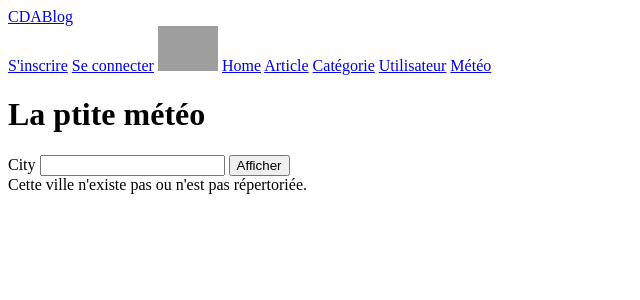
After one commit to Camille-Durand/CDABlog, a Symfony app: template templates/weather/city.html.twig in a window 1280 px wide. The commit adds this page. Shown: the top 300 px of the page, without its empty margins (0-640 px from the left). Run offline with Twig, Linux system fonts and the light colour scheme; the template is opened without the code that fills it, so the values that code supplies are empty; form fields are guessed from the names that the template uses; some libraries are stand-ins or nearby versions; grey boxes are pictures that could not be loaded.

Commit message:
Ajout choix de la ville Weather

```diff
--- a/composer.json
+++ b/composer.json
@@ -15,6 +15,7 @@
         "fakerphp/faker": "^1.23",
         "nelmio/cors-bundle": "^2.4",
         "phpdocumentor/reflection-docblock": "^5.3",
+        "phpmailer/phpmailer": "^6.9",
         "phpstan/phpdoc-parser": "^1.26",
         "symfony/asset": "6.4.*",
         "symfony/asset-mapper": "6.4.*",
--- a/importmap.php
+++ b/importmap.php
@@ -10,8 +10,6 @@
  *     be used as an "entrypoint" (and passed to the importmap() Twig function).
  *
  * The "importmap:require" command can be used to add new entries to this file.
- *
- * This file has been auto-generated by the importmap commands.
  */
 return [
     'app' => [
@@ -24,7 +22,7 @@ return [
     '@symfony/stimulus-bundle' => [
         'path' => './vendor/symfony/stimulus-bundle/assets/dist/loader.js',
     ],
-    /*'@hotwired/turbo' => [
+    '@hotwired/turbo' => [
         'version' => '7.3.0',
-    ],*/
+    ],
 ];
--- a/templates/header.html.twig
+++ b/templates/header.html.twig
@@ -23,7 +23,7 @@
                     <a class="font-medium text-white hover:text-gray-400 dark:text-gray-400 dark:hover:text-gray-500 dark:focus:outline-none dark:focus:ring-1 dark:focus:ring-gray-600" href="/article/add">Article</a>
                     <a class="font-medium text-white hover:text-gray-400 dark:text-gray-400 dark:hover:text-gray-500 dark:focus:outline-none dark:focus:ring-1 dark:focus:ring-gray-600" href="/category/add">Catégorie</a>
                     <a class="font-medium text-white hover:text-gray-400 dark:text-gray-400 dark:hover:text-gray-500 dark:focus:outline-none dark:focus:ring-1 dark:focus:ring-gray-600" href="/user/add">Utilisateur</a>
-                    <a class="font-medium text-white hover:text-gray-400 dark:text-gray-400 dark:hover:text-gray-500 dark:focus:outline-none dark:focus:ring-1 dark:focus:ring-gray-600" href="/weather">Météo</a>
+                    <a class="font-medium text-white hover:text-gray-400 dark:text-gray-400 dark:hover:text-gray-500 dark:focus:outline-none dark:focus:ring-1 dark:focus:ring-gray-600" href="/weather/city">Météo</a>
                 </div>
             </nav>
           </header>
--- /dev/null
+++ b/templates/weather/city.html.twig
@@ -0,0 +1,50 @@
+{% extends 'header.html.twig' %}
+
+{% block title %}La ptite météo{% endblock %}
+
+{% block body %}
+    <div class = "p-4 grid grid-cols-1 gap-4 text-center">
+        <h1 class="mb-4 text-4xl font-extrabold leading-none tracking-tight text-gray-900 md:text:4xl lg:text-4xl dark:text-white">La ptite météo</h1>
+        <div class="flex justify-center items-center">
+            {{form_start(form)}}
+                {{form_label(form.city)}}
+                {{form_widget(form.city)}}
+                {{form_errors(form.city)}}
+                {{form_rest(form)}}
+                <input type="submit" value="Afficher" class="relative inline-flex items-center justify-center p-0.5 px-5 py-2.5 overflow-hidden text-sm font-medium text-gray-900 rounded-lg group bg-gradient-to-br from-purple-600 to-blue-500 group-hover:from-purple-600 group-hover:to-blue-500 text-white focus:ring-4 focus:outline-none focus:ring-blue-300 dark:focus:ring-blue-800">
+            {{form_end(form)}}
+        </div>
+        {% if meteo.cod is defined and meteo.cod == 200 %}
+            <div class = "p-4 grid grid-cols-4 gap-4 text-center">
+                <h1 class="mb-4 text-2xl font-extrabold leading-none tracking-tight text-gray-900 md:text:4xl lg:text-4xl dark:text-white">{{meteo.name}}</h1>
+                <h2 class="text-2xl font-extrabold leading-none tracking-tight text-gray-900 md:text:4xl lg:text-4xl dark:text-white">{{meteo.main.temp -273.15}}°c</h2>
+
+                <div class="flex justify-center items-center">
+                    {% if meteo.weather[0].icon == "01d" %} <!-- clear sky -->
+                        <img src="https://openweathermap.org/img/wn/01d@2x.png" alt="icon météo" width="120" />
+                    {% elseif meteo.weather[0].icon == "02d" %} <!-- few clouds -->
+                        <img src="https://openweathermap.org/img/wn/02d@2x.png" alt="icon météo" width="120" />
+                    {% elseif meteo.weather[0].icon == "03d" %} <!-- scattered clouds -->
+                        <img src="https://openweathermap.org/img/wn/03d@2x.png" alt="icon météo" width="120" />
+                    {% elseif meteo.weather[0].icon == "04d" %} <!-- broken clouds -->
+                        <img src="https://openweathermap.org/img/wn/04d@2x.png" alt="icon météo" width="120" />
+                    {% elseif meteo.weather[0].icon == "09d" %} <!-- shower rain -->
+                        <img src="https://openweathermap.org/img/wn/09d@2x.png" alt="icon météo" width="120" />
+                    {% elseif meteo.weather[0].icon == "10d" %} <!-- rain -->
+                        <img src="https://openweathermap.org/img/wn/10d@2x.png" alt="icon météo" width="120" />
+                    {% elseif meteo.weather[0].icon == "11d" %} <!-- thunderstorm -->
+                        <img src="https://openweathermap.org/img/wn/11d@2x.png" alt="icon météo" width="120" />
+                    {% elseif meteo.weather[0].icon == "13d" %} <!-- snow -->
+                        <img src="https://openweathermap.org/img/wn/13d@2x.png" alt="icon météo" width="120" />
+                    {% elseif meteo.weather[0].icon == "50d" %} <!-- mist -->
+                        <img src="https://openweathermap.org/img/wn/50d@2x.png" alt="icon météo" width="120" />
+                    {% endif %}
+                </div>
+
+                <p class="text-lg font-extrabold leading-none tracking-tight text-gray-900 md:text:4xl lg:text-4xl dark:text-white">{{meteo.weather[0].main}}: {{meteo.weather[0].description}}</p>
+            </div>
+        {% else %}
+            Cette ville n'existe pas ou n'est pas répertoriée.
+        {% endif %}
+    </div>
+{% endblock %}
```
Also changed, not shown: src/Controller/WeatherController.php (+18 -0 lines), src/Form/WeatherType.php (added, +31 -0 lines), src/Service/WeatherService.php (+20 -0 lines), 1 other file.
